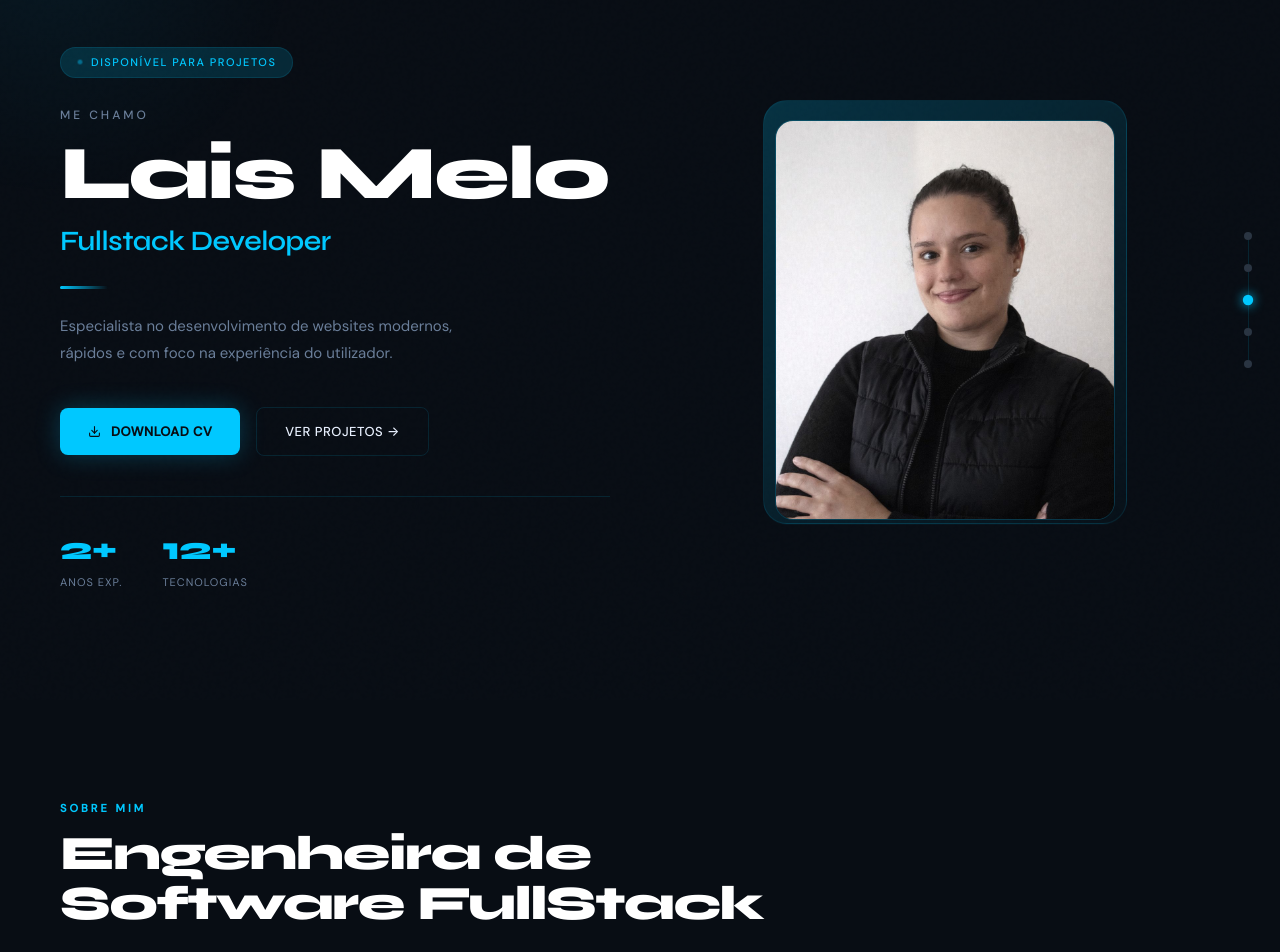
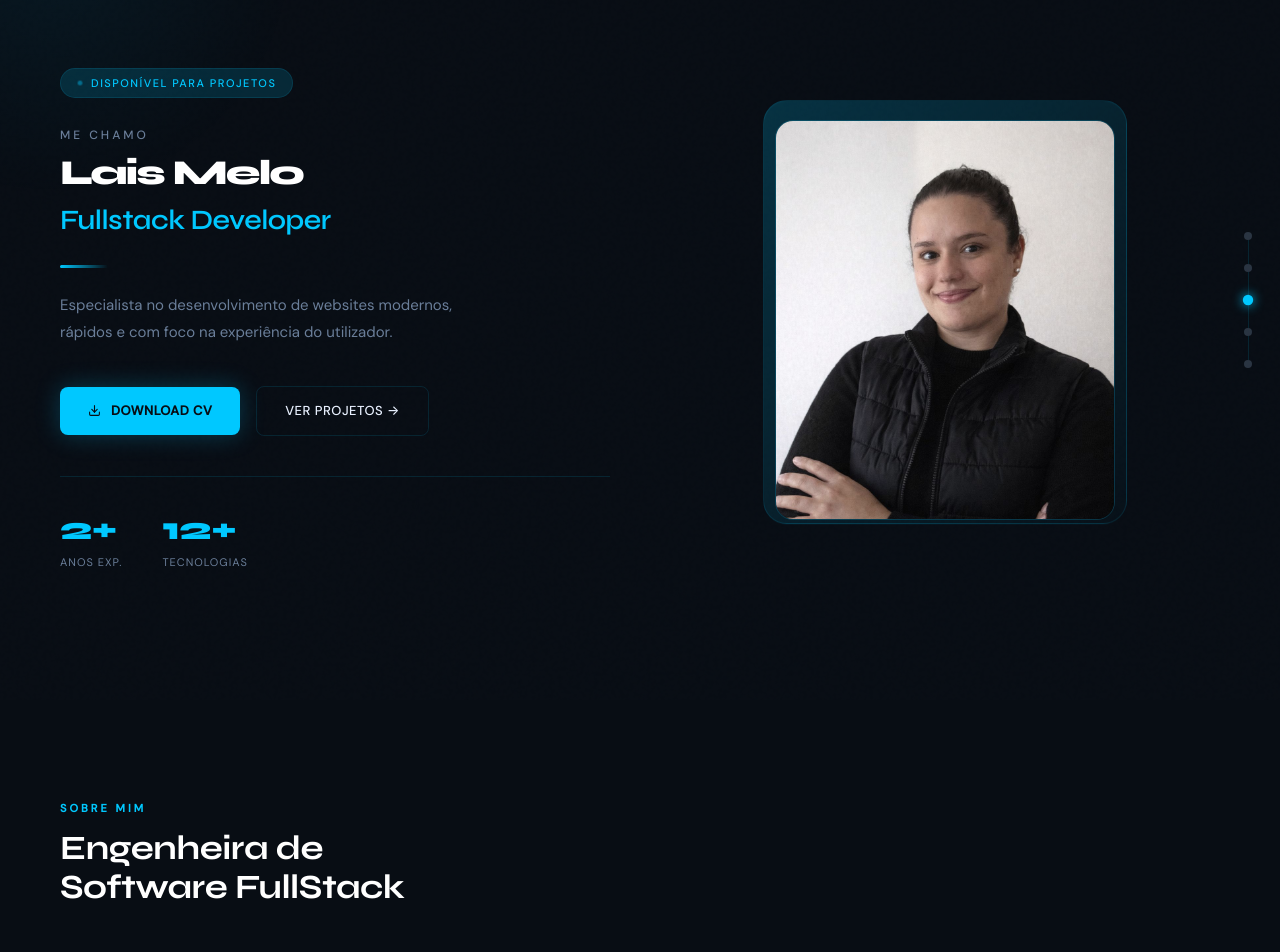
Before and after one commit to laisfernandasales/portifolio, a React (Vite) app: page / in a window 1280 px wide. Shown: the part 100-1052 px from the top of the page. Built offline with nearby package versions, Linux system fonts and the light colour scheme.

Commit message:
CONTINUAÇÃO

```diff
--- a/src/assets/styles/styles.css
+++ b/src/assets/styles/styles.css
@@ -500,14 +500,14 @@
 
 .section-title-port {
   font-family: 'Syne', sans-serif;
-  font-size: clamp(32px, 4vw, 48px);
-  font-weight: 800;
+  font-size: clamp(26px, 3vw, 34px);
+  font-weight: 700;
   color: #fff;
-  letter-spacing: -1.5px;
-  line-height: 1.05;
+  letter-spacing: -0.5px;
+  line-height: 1.15;
   margin-bottom: 20px;
+  max-width: 520px;
 }
-
 /* ── Hero ── */
 .hero-port {
   min-height: 100vh;
--- a/src/components/Home/HomePage.jsx
+++ b/src/components/Home/HomePage.jsx
@@ -136,7 +136,7 @@ function HomePage() {
             Me chamo
           </p>
 
-          <h3 className="fade-up-3 font-syne" style={{ fontSize: "clamp(48px, 6vw, 76px)", fontWeight: 800, color: "#fff", lineHeight: 1, letterSpacing: "-2px", marginBottom: 8 }}>
+          <h3 className="fade-up-3 font-syne" style={{ fontSize: "clamp(28px, 4vw, 35px)", fontWeight: 800, color: "#fff", lineHeight: 1, letterSpacing: "-2px", marginBottom: 8 }}>
             Lais Melo
           </h3>
 
--- a/src/data/testimonials.js
+++ /dev/null
@@ -1,17 +0,0 @@
-export const testimonials = [
-  {
-    quote: "Lais transformou nossa ideia em um app que aumentou nossas vendas em 40%. Profissional impecável!",
-    author: "João Silva, CEO Viagens em Casa",
-    role: "Cliente",
-  },
-  {
-    quote: "Dashboard customizado entregue no prazo, com suporte top. Recomendo!",
-    author: "Maria Santos, MabCloud",
-    role: "Gerente de TI",
-  },
-  {
-    quote: "Do design à deploy, tudo perfeito. Cliente satisfeito!",
-    author: "Carlos Oliveira",
-    role: "Empreendedor",
-  },
-];
```
